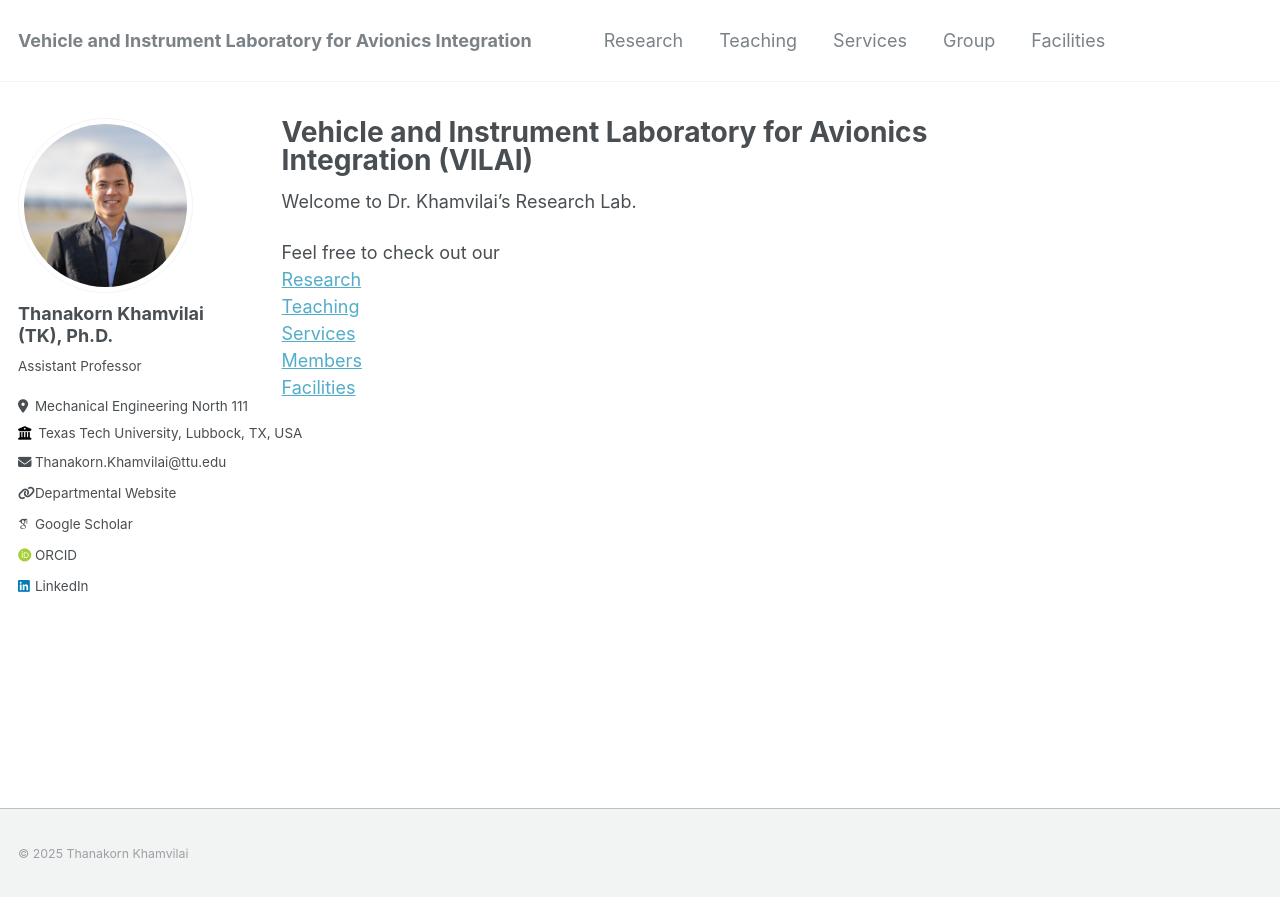
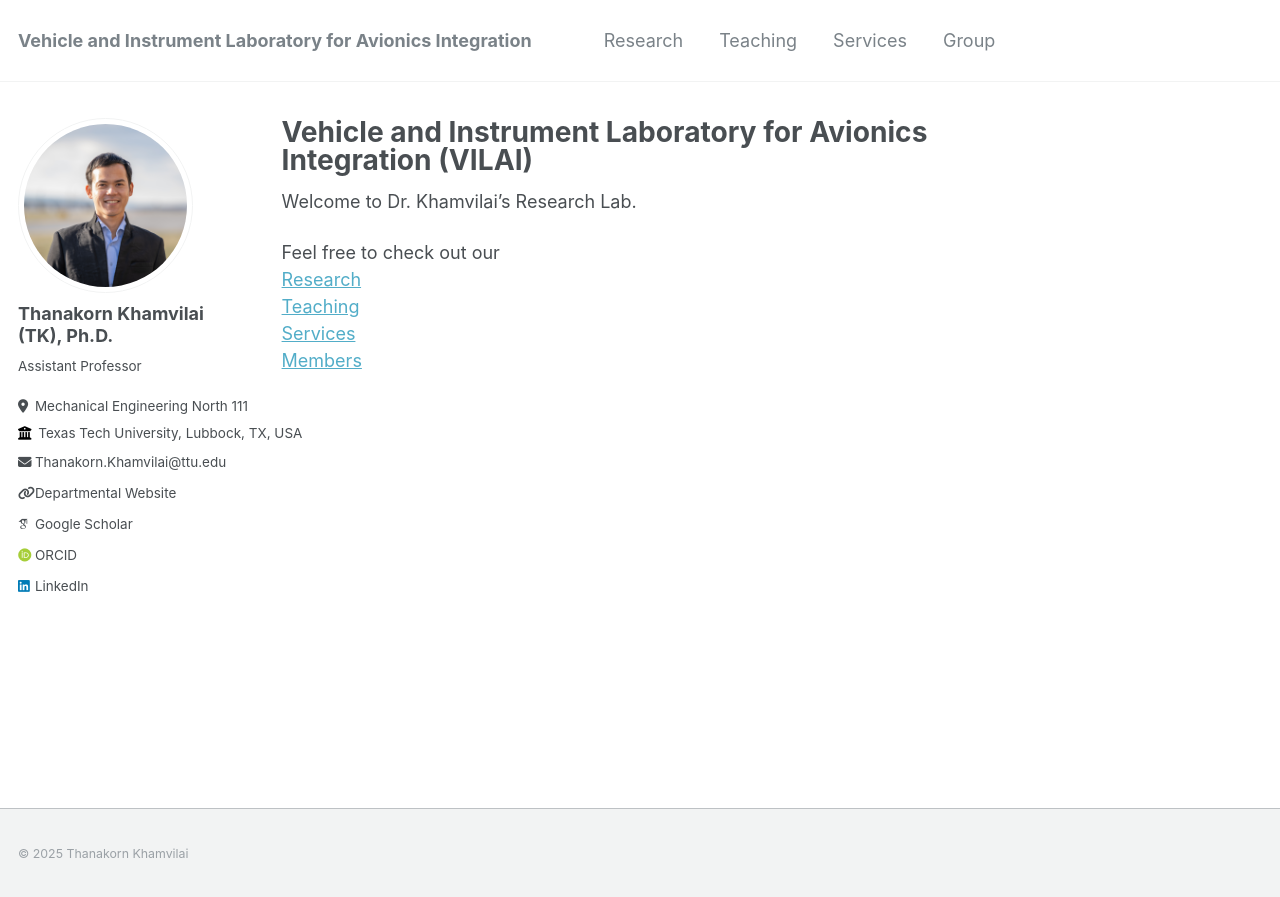
Before and after one commit to tkhamvilai/tkhamvilai.github.io, a Jekyll site: the page built from _pages/about.md, in a window 1280 px wide. Shown: the top 897 px of the page. Built offline with Jekyll 4.4.1, drawn with Linux system fonts in a browser that asks for light colours; some web fonts are replaced.

Commit message:
remove facilities, too lazy to write

```diff
--- a/_data/navigation.yml
+++ b/_data/navigation.yml
@@ -12,5 +12,5 @@ main:
   - title: "Group"
     url: /group/
 
-  - title: "Facilities"
-    url: /facilities/
+  # - title: "Facilities"
+  #   url: /facilities/
--- a/_pages/about.md
+++ b/_pages/about.md
@@ -15,5 +15,5 @@ Feel free to check out our\
 [Research](https://tkhamvilai.github.io/research/)\
 [Teaching](https://tkhamvilai.github.io/teaching/)\
 [Services](https://tkhamvilai.github.io/services/)\
-[Members](https://tkhamvilai.github.io/group/)\
-[Facilities](https://tkhamvilai.github.io/facilities/)
+[Members](https://tkhamvilai.github.io/group/)
+<!-- [Facilities](https://tkhamvilai.github.io/facilities/) -->
```
